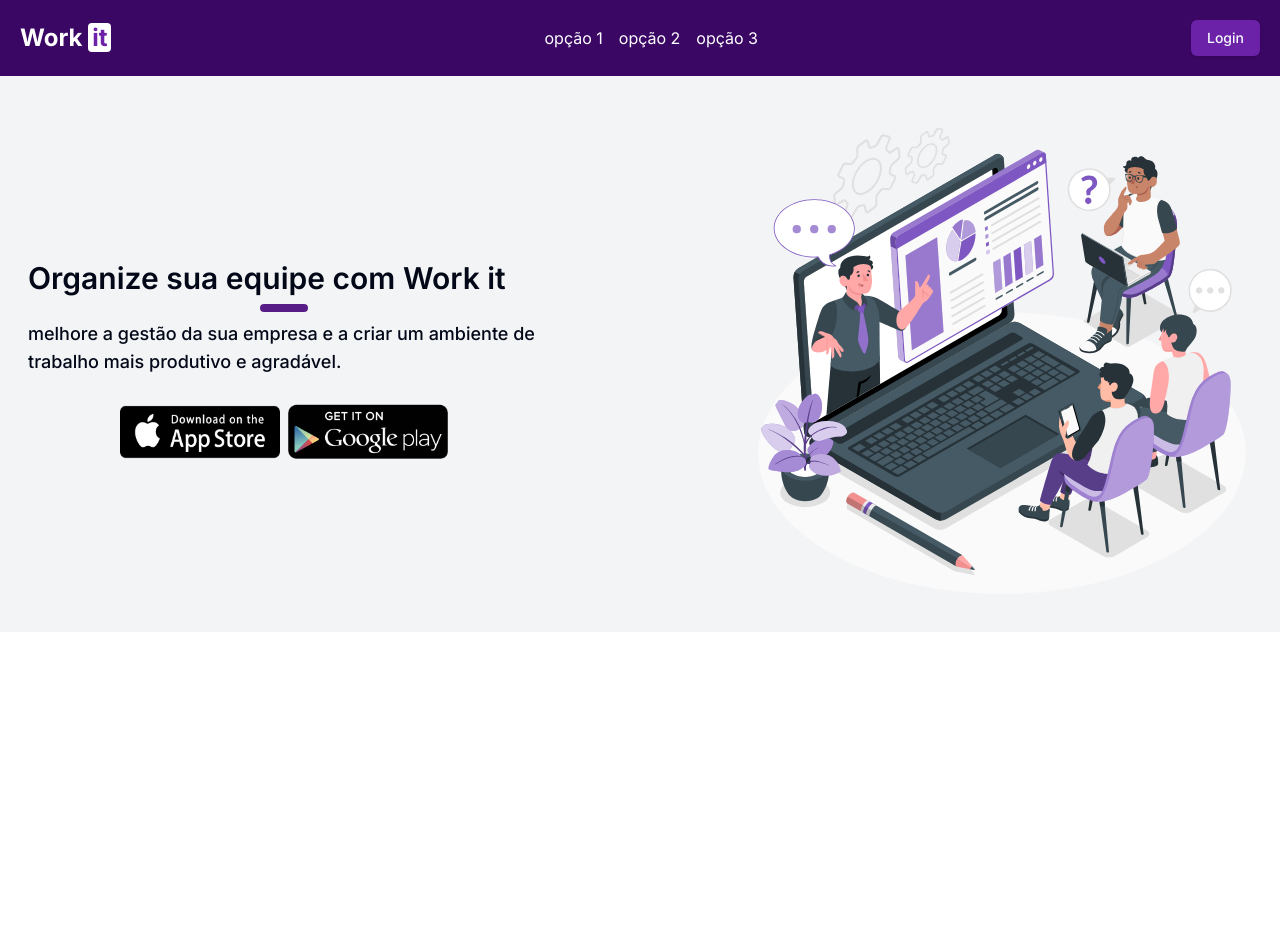
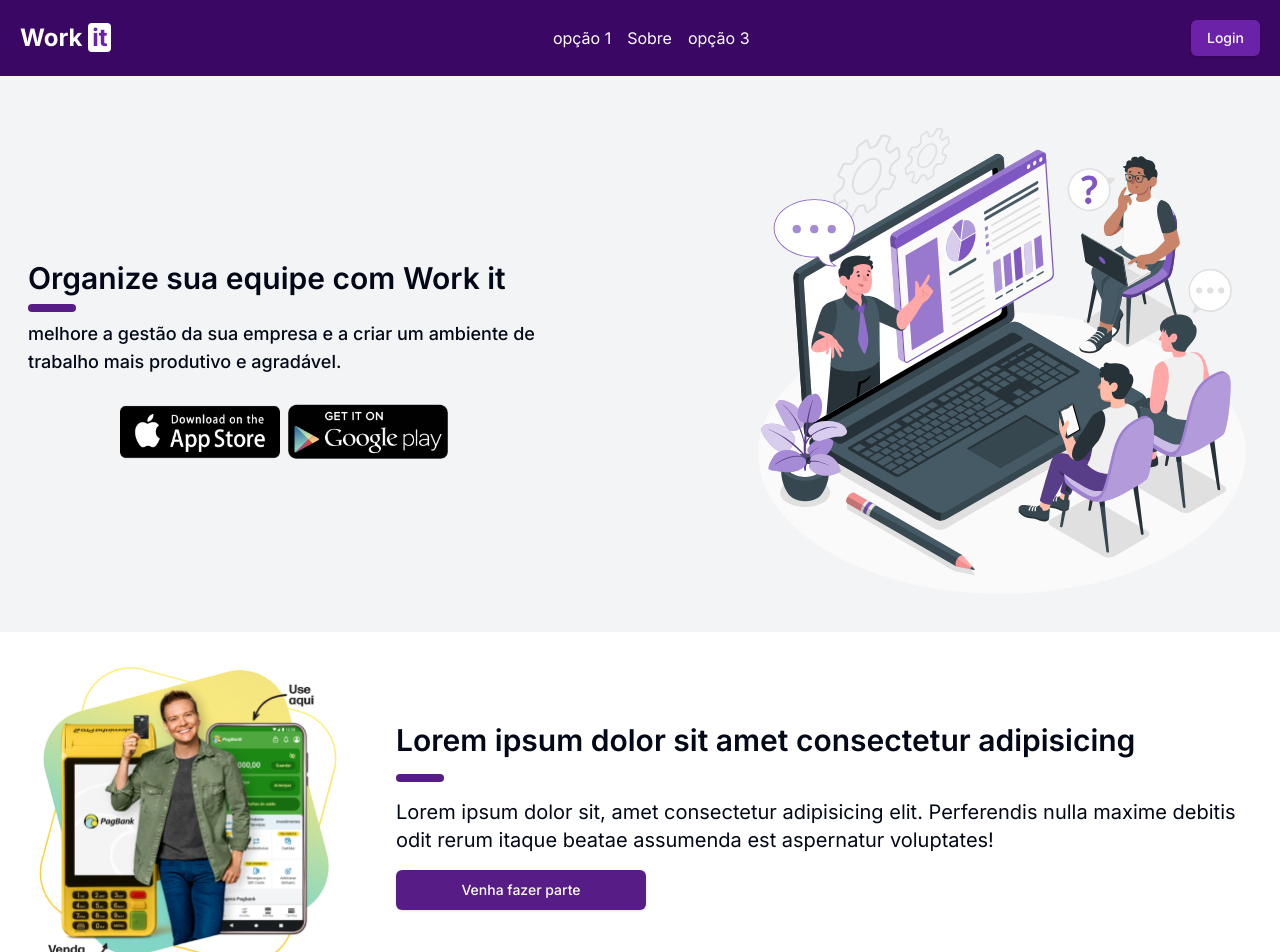
Before and after one commit to igorVtermions/work-it, a Next.js app: page / in a window 1280 px wide. Shown: the top 952 px of the page. Before the commit the page ends 800 px from the top, so only its background shows below. Built offline with nearby package versions, Linux system fonts and the light colour scheme.

Commit message:
feat: criando componente do bloco sobre

```diff
--- /dev/null
+++ b/Partials/Home/About/index.tsx
@@ -0,0 +1,10 @@
+import React from 'react'
+import FeatureBlock from "@/components/FeatureBlock";
+
+export default function AboutHome() {
+  return (
+    <>
+        <FeatureBlock title='Lorem ipsum dolor sit amet consectetur adipisicing' text='Lorem ipsum dolor sit, amet consectetur adipisicing elit. Perferendis nulla maxime debitis odit rerum itaque beatae assumenda est aspernatur voluptates!' buttonText={`Venha fazer parte`} />
+    </>
+  )
+}
--- a/app/globals.css
+++ b/app/globals.css
@@ -67,3 +67,7 @@
       @apply bg-background text-foreground;
     }
   }
+
+  html{
+    scroll-behavior: smooth;
+  }
--- a/app/layout.tsx
+++ b/app/layout.tsx
@@ -6,8 +6,8 @@ import Header from "@/components/Header";
 const inter = Inter({ subsets: ["latin"] });
 
 export const metadata: Metadata = {
-  title: "Create Next App",
-  description: "Generated by create next app",
+  title: "Work it - Menage your team",
+  description: "Best way to manage your agile team - Work it",
 };
 
 export default function RootLayout({
--- a/app/page.tsx
+++ b/app/page.tsx
@@ -1,10 +1,12 @@
 import Banner from "@/components/banner";
+import About from "@/Partials/Home/About";
 
 
 export default function Home() {
   return (
    <>
      <Banner />
+     <About />
    </>
   );
 }
--- /dev/null
+++ b/components/FeatureBlock/index.tsx
@@ -0,0 +1,27 @@
+import Image from 'next/image'
+import React from 'react'
+
+import teste from "@/public/teste.png";
+import { Button } from '../ui/button';
+import Dash from '../dash';
+
+interface FeatureBlockProps {
+    inverse?: boolean
+    title: string
+    text: string
+    buttonText?: string
+}
+
+export default function FetureBlock({inverse, title, text, buttonText}: FeatureBlockProps) {
+  return (
+    <div id='sobre' className={`flex-col ${inverse ? 'lg:flex-row-reverse' : 'lg:flex-row'} max-w-[1280px] mx-auto flex items-center justify-between py-6 gap-12 px-7`}>
+        <Image src={teste} alt='imagem teste' className='w-[320px] h-[320px]' />
+        <div className='flex flex-col gap-2 items-center text-center lg:items-start lg:text-left'>
+            <h2 className='text-xl lg:text-3xl font-semibold'>{title}</h2>
+            <Dash />
+            <p className='text-sm lg:text-xl'>{text}</p>
+            {buttonText && <Button className='w-[250px] h-10 bg-purple-900 text-white hover:bg-purple-700 mt-2'>{buttonText}</Button>}
+        </div>
+    </div>
+  )
+}
--- a/components/Header/index.tsx
+++ b/components/Header/index.tsx
@@ -22,7 +22,7 @@ export default function Header() {
               <Link href="/">opção 1</Link>
             </li>
             <li className="text-white hover:text-purple-400 transition delay-150 duration-300 ease-in-out">
-              <Link href="/">opção 2</Link>
+              <Link href="/#sobre">Sobre</Link>
             </li>
             <li className="text-white hover:text-purple-400 transition delay-150 duration-300 ease-in-out">
               <Link href="/">opção 3</Link>
--- a/components/dash/index.tsx
+++ b/components/dash/index.tsx
@@ -2,6 +2,6 @@ import React from 'react'
 
 export default function Dash() {
   return (
-    <div className="mx-auto left-0 w-12 h-2 bg-purple-900 rounded-2xl m-2"></div>
+    <div className="mx-auto lg:ml-0 left-0 w-12 h-2 bg-purple-900 rounded-2xl m-2"></div>
   )
 }
```
Also changed, not shown: public/teste.png (added).
